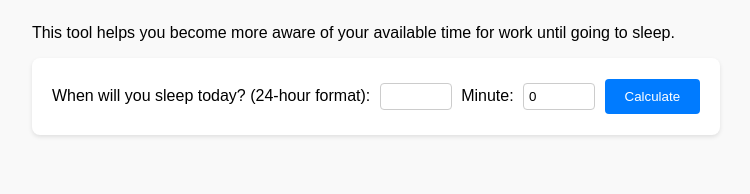
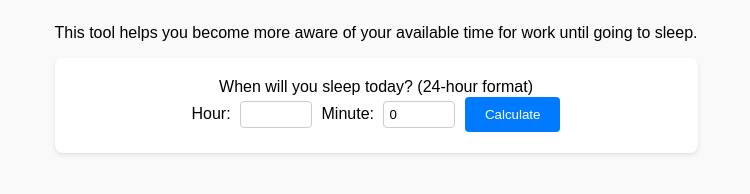
Before and after one commit to Gurvinder211/TimeUntilSleep, a website: page public/frontpage.html in a window 1280 px wide. Shown: the whole page, without its empty margins (264-1014 px from the left). Drawn offline with Linux system fonts and the light colour scheme.

Commit message:
modified texts

```diff
--- a/public/frontpage.html
+++ b/public/frontpage.html
@@ -10,7 +10,7 @@
     <script src="main.js"></script>
     <p>This tool helps you become more aware of your available time for work until going to sleep.</p>
     <form onsubmit="event.preventDefault(); timeUntilSleep()">
-        <label for="sleepHour">When will you sleep today? (24-hour format):</label>
+        <label for="sleepHour">When will you sleep today? (24-hour format)<br> Hour:</label>
         <input type="number" id="sleepHour" min="0" max="23" required>
 
         <label for="sleepMinute">Minute:</label>
```
